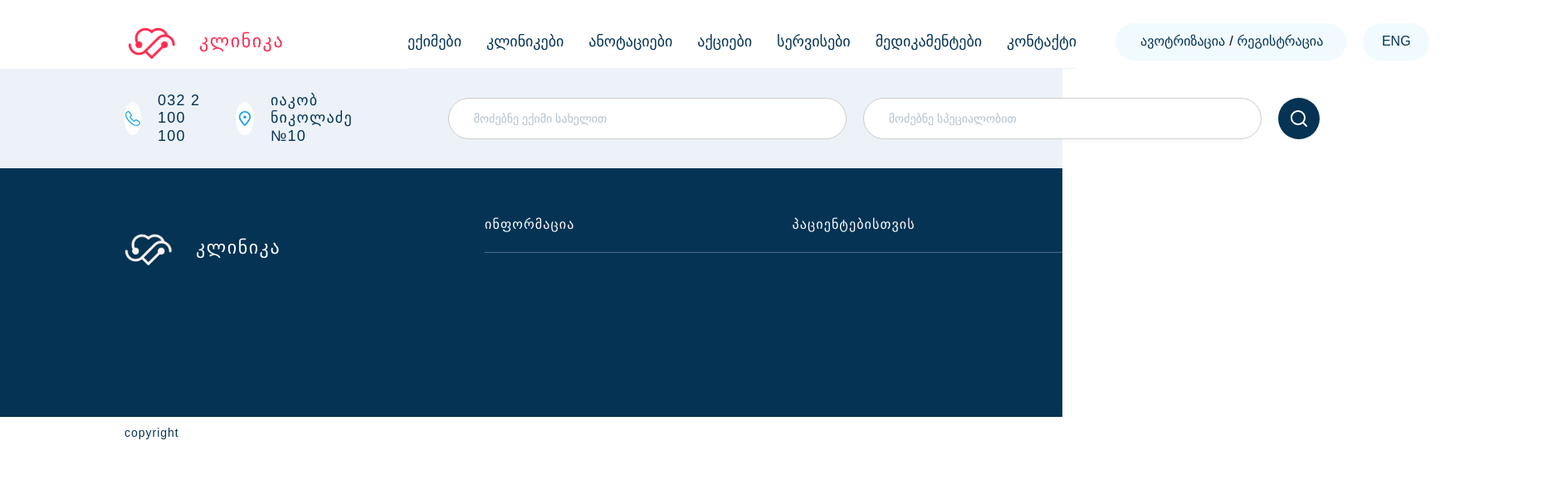
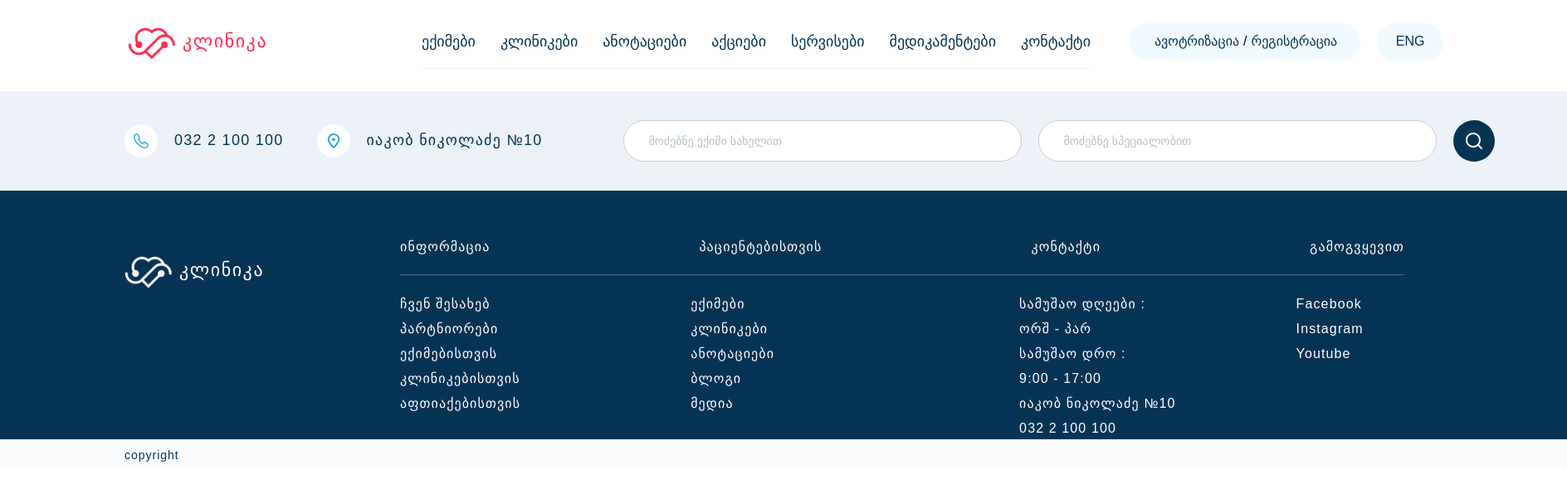
Before and after one commit to Dirakli/Clinic-frontend, an Angular app: page / in a window 1280 px wide. Shown: the top 596 px of the page at 83% size, 1888 px wide, since content can reach past the window. Built offline with nearby package versions, Linux system fonts and the light colour scheme; a small style sheet from the web is missing.

Commit message:
footer complete

```diff
--- a/src/app/footer/footer.component.css
+++ b/src/app/footer/footer.component.css
@@ -1,13 +1,15 @@
 .container {
-  height: 300px;
   display: flex;
   flex-direction: column;
   height: 335px;
+  width: 100%;
+  background-color: #ecf2f84d;
 }
 
 .blue-container {
   background-color: #053354;
   display: flex;
+  width: 100%;
   align-items: flex-start;
   height: 300px;
 }
@@ -27,6 +29,7 @@
   align-items: center;
   margin-top: 63px;
   margin-left: 146px;
+  position: relative;
 }
 
 .title {
@@ -36,14 +39,17 @@
   letter-spacing: 0.07em;
   color: white;
   font-family: "FiraGO", sans-serif;
+  position: absolute;
+  left: 70px;
 }
 
 .title-list {
   display: flex;
   list-style-type: none;
   font-family: "firago", sans-serif;
-  font-weight: 400;
+  font-weight: 500;
   font-size: 16px;
+  justify-content: space-between;
   letter-spacing: 0.07em;
   list-style: 19.2px;
   color: white;
@@ -52,13 +58,43 @@
 .navigation-list-wrapper {
   margin-top: 55px;
   margin-left: 246px;
-}
-
-.title-list li:not(:first-child) {
-  margin-left: 262px;
+  width: 1210px;
 }
 
 .line {
   border-bottom: 1px solid #ecf2f84d;
   margin-top: 20px;
 }
+
+.navigation-many {
+  display: flex;
+  list-style-type: none;
+}
+
+.navigation-many ul {
+  list-style-type: none;
+  margin-top: 20px;
+}
+
+.navigation-many ul:nth-child(2) {
+  margin-left: 205px;
+}
+
+.navigation-many ul:nth-child(3) {
+  margin-left: 295px;
+}
+
+.navigation-many ul:nth-child(4) {
+  margin-left: 145px;
+}
+
+.navigation-many ul li {
+  font-family: "firago", sans-serif;
+  font-size: 16px;
+  font-weight: 400;
+  line-height: 30px;
+  letter-spacing: 0.07em;
+  text-align: left;
+  color: white;
+  cursor: pointer;
+}
--- a/src/app/footer/footer.component.ts
+++ b/src/app/footer/footer.component.ts
@@ -22,6 +22,39 @@ import { Component } from '@angular/core';
             <li>გამოგვყევით</li>
           </ul>
           <div class="line"></div>
+          <div class="navigation-many">
+            <ul>
+              <li>ჩვენ შესახებ</li>
+              <li>პარტნიორები</li>
+              <li>ექიმებისთვის</li>
+              <li>კლინიკებისთვის</li>
+              <li>აფთიაქებისთვის</li>
+            </ul>
+            <ul>
+              <li>ექიმები</li>
+              <li>კლინიკები</li>
+              <li>ანოტაციები</li>
+              <li>ბლოგი</li>
+              <li>მედია</li>
+            </ul>
+            <ul>
+              <li>
+                სამუშაო დღეები : <br />
+                ორშ - პარ
+              </li>
+              <li>
+                სამუშაო დრო : <br />
+                9:00 - 17:00
+              </li>
+              <li>იაკობ ნიკოლაძე №10</li>
+              <li>032 2 100 100</li>
+            </ul>
+            <ul>
+              <li>Facebook</li>
+              <li>Instagram</li>
+              <li>Youtube</li>
+            </ul>
+          </div>
         </div>
       </div>
       <span class="copyright"> copyright </span>
--- a/src/app/header/header.component.css
+++ b/src/app/header/header.component.css
@@ -15,6 +15,7 @@
   justify-content: center;
   align-items: center;
   cursor: pointer;
+  position: relative;
 }
 
 .title {
@@ -24,6 +25,8 @@
   letter-spacing: 0.07em;
   color: #ff2c52;
   font-family: "FiraGO", sans-serif;
+  position: absolute;
+  left: 70px;
 }
 
 .nav-list {
@@ -46,7 +49,7 @@ a:hover {
 }
 
 nav {
-  margin-left: 149px;
+  margin-left: 268px;
   border-bottom: 1px solid #ecf2f8;
   height: 66px;
   display: flex;
--- a/src/app/searchbar/searchbar.component.css
+++ b/src/app/searchbar/searchbar.component.css
@@ -4,6 +4,7 @@
   align-items: center;
   background-color: #ecf2f8;
   padding-left: 150px;
+  margin-top: 27px;
 }
 
 .box {
--- a/src/styles.css
+++ b/src/styles.css
@@ -33,6 +33,7 @@ form {
 
 body {
   line-height: 1.6;
+  display: flex;
 }
 
 a {
```
